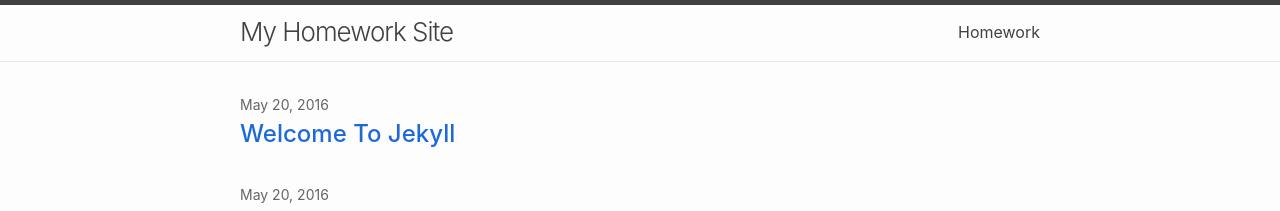
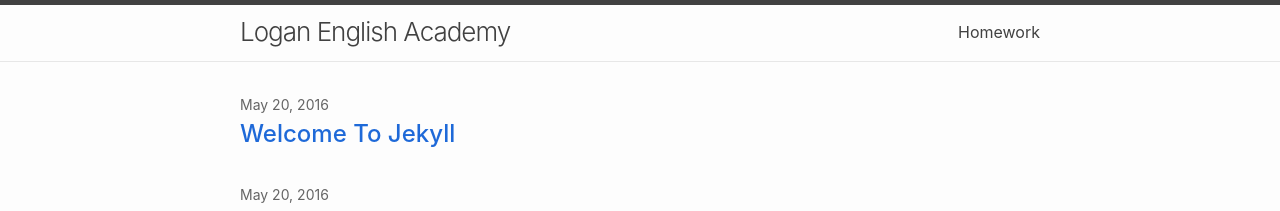
Before and after one commit to cedargan/loganenglishacademy, a Jekyll site: the page built from index.md, in a window 1280 px wide. Shown: the top 211 px of the page. Built offline with Jekyll 4.4.1, drawn with Linux system fonts in a browser that asks for light colours.

Commit message:
Update _config.yml

```diff
--- a/_config.yml
+++ b/_config.yml
@@ -1,2 +1,2 @@
-title: My Homework Site
+title: Logan English Academy
 theme: minima
```
